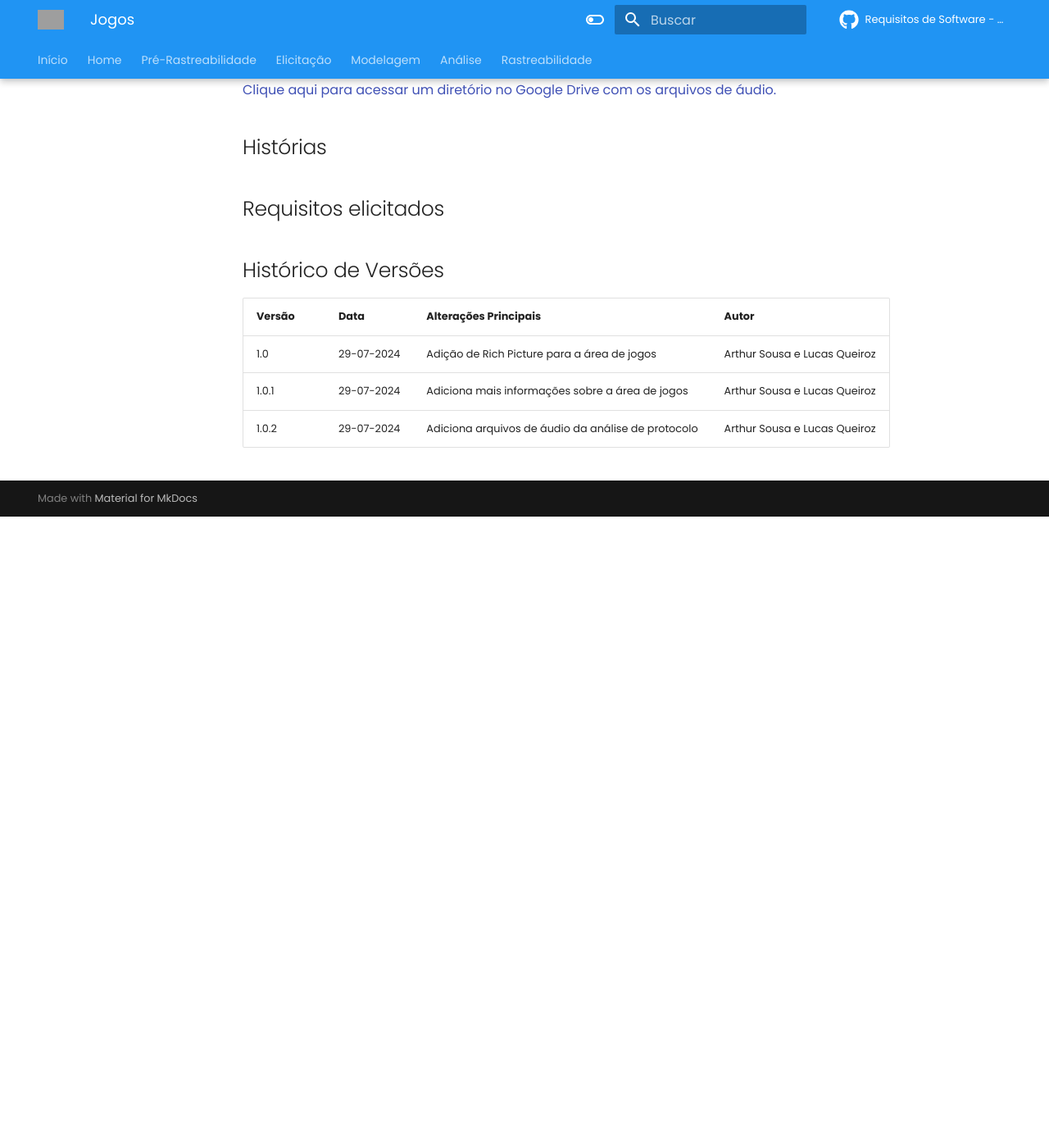
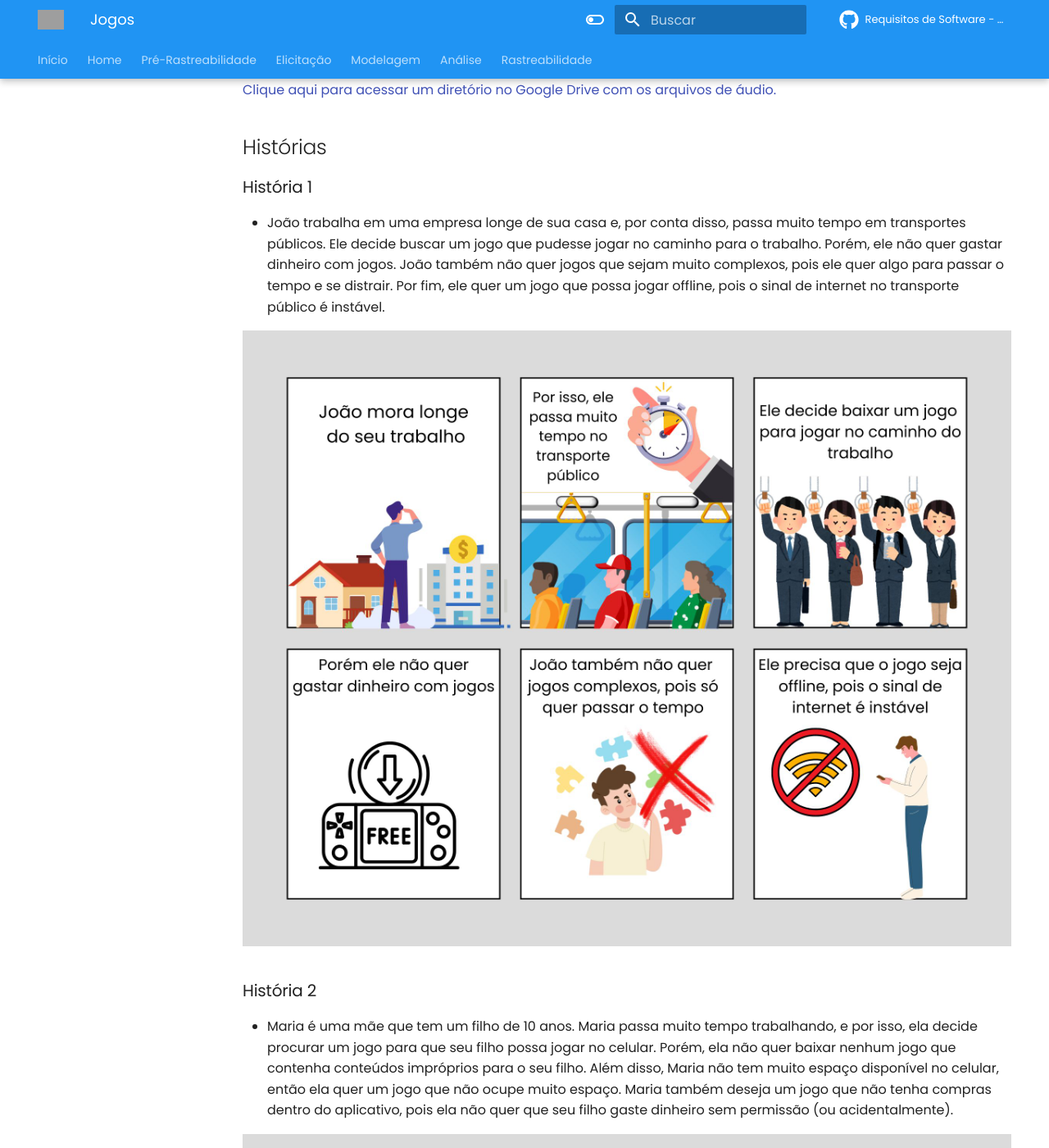
Before and after one commit to artrsousa1/req2024-1, an MkDocs documentation site: the page built from docs/elicitacao/jogos/jogos.md, in a window 1280 px wide and 1400 px high, scrolled down 1394 px. Shown: the whole window at 82% size. Built offline with MkDocs 1.6.1 and Material for MkDocs 9.7.7, drawn with Linux system fonts in a browser that asks for light colours; comment, search, counter and statistics services are not loaded; before the commit the page ends 2024 px from its top, so only the background shows below that; some of the changed text lies outside the part shown; grey boxes are pictures that could not be loaded.

Commit message:
atualizando markdown com as histórias

```diff
--- a/docs/elicitacao/jogos/jogos.md
+++ b/docs/elicitacao/jogos/jogos.md
@@ -23,12 +23,25 @@ _Fonte: autores_
 
 ## Histórias
 
+### História 1
+
+- João trabalha em uma empresa longe de sua casa e, por conta disso, passa muito tempo em transportes públicos. Ele decide buscar um jogo que pudesse jogar no caminho para o trabalho. Porém, ele não quer gastar dinheiro com jogos. João também não quer jogos que sejam muito complexos, pois ele quer algo para passar o tempo e se distrair. Por fim, ele quer um jogo que possa jogar offline, pois o sinal de internet no transporte público é instável.
+
+![Quadrinho da história 1](StoryTellingJoao.jpg)
+
+### História 2
+
+- Maria é uma mãe que tem um filho de 10 anos. Maria passa muito tempo trabalhando, e por isso, ela decide procurar um jogo para que seu filho possa jogar no celular. Porém, ela não quer baixar nenhum jogo que contenha conteúdos impróprios para o seu filho. Além disso, Maria não tem muito espaço disponível no celular, então ela quer um jogo que não ocupe muito espaço. Maria também deseja um jogo que não tenha compras dentro do aplicativo, pois ela não quer que seu filho gaste dinheiro sem permissão (ou acidentalmente).
+
+![Quadrinho da história 2](StroryTellingMaria.png)
+
 ## Requisitos elicitados
 
 ## Histórico de Versões
 
-| Versão | Data       | Alterações Principais                              | Autor                        |
-| ------ | ---------- | -------------------------------------------------- | ---------------------------- |
-| 1.0    | 29-07-2024 | Adição de Rich Picture para a área de jogos        | Arthur Sousa e Lucas Queiroz |
-| 1.0.1  | 29-07-2024 | Adiciona mais informações sobre a área de jogos    | Arthur Sousa e Lucas Queiroz |
-| 1.0.2  | 29-07-2024 | Adiciona arquivos de áudio da análise de protocolo | Arthur Sousa e Lucas Queiroz |
+| Versão | Data       | Alterações Principais                                | Autor                        |
+| ------ | ---------- | ---------------------------------------------------- | ---------------------------- |
+| 1.0    | 29-07-2024 | Adição de Rich Picture para a área de jogos          | Arthur Sousa e Lucas Queiroz |
+| 1.0.1  | 29-07-2024 | Adiciona mais informações sobre a área de jogos      | Arthur Sousa e Lucas Queiroz |
+| 1.0.2  | 29-07-2024 | Adiciona arquivos de áudio da análise de protocolo   | Arthur Sousa e Lucas Queiroz |
+| 1.0.3  | 29-07-2024 | Adiciona quadrinhos gerados a partir do Storytelling | Arthur Sousa e Lucas Queiroz |
```
